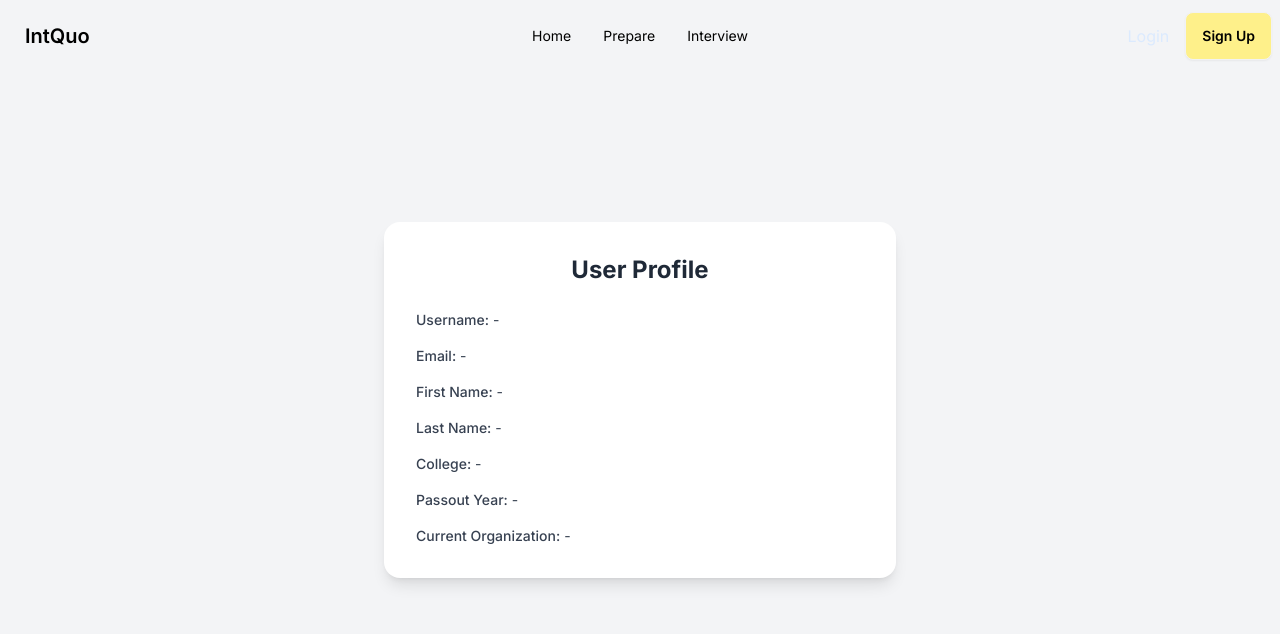
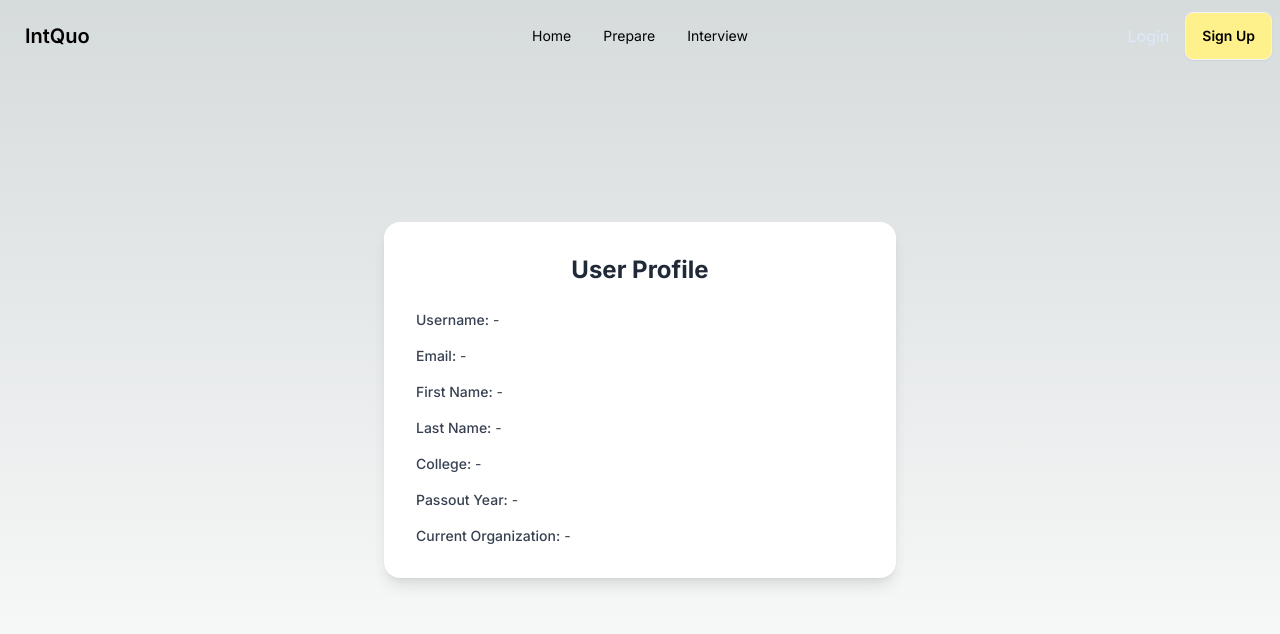
Before and after one commit to varadpundlik/IntQuo_client, a Next.js app in the folder intquo/: page /myprofile in a window 1280 px wide. Shown: the top 634 px of the page. Built offline with nearby package versions, Linux system fonts and the light colour scheme; no server answers.

Commit message:
fix: background

```diff
--- a/intquo/src/app/interview/[id]/page.tsx
+++ b/intquo/src/app/interview/[id]/page.tsx
@@ -30,7 +30,7 @@
   }, []);
 
   return (
-    <div className="min-h-screen bg-gray-100 px-4 py-12">
+    <div className="min-h-screen px-4 py-12">
       <div className="max-w-4xl mx-auto">
         {loading ? (
           <div className="text-center text-lg text-gray-600">Loading...</div>
--- a/intquo/src/app/interview/page.tsx
+++ b/intquo/src/app/interview/page.tsx
@@ -18,7 +18,7 @@
   }, []);
 
   return (
-    <div className="min-h-screen bg-gray-100 px-4 py-12">
+    <div className="min-h-screen px-4 py-12">
       <div className="max-w-4xl mx-auto">
         <div className="flex justify-between items-center mb-6">
           <h1 className="text-2xl font-bold text-gray-800">Interviews</h1>
--- a/intquo/src/app/myprofile/page.tsx
+++ b/intquo/src/app/myprofile/page.tsx
@@ -29,7 +29,7 @@
   }, []);
 
   return (
-    <div className="min-h-screen bg-gray-100 flex items-center justify-center px-4">
+    <div className="min-h-screen   flex items-center justify-center px-4">
       <div className="bg-white w-full max-w-lg p-8 rounded-2xl shadow-lg">
         <h2 className="text-2xl font-bold text-gray-800 mb-6 text-center">
           User Profile
--- a/intquo/src/app/questions/page.tsx
+++ b/intquo/src/app/questions/page.tsx
@@ -41,7 +41,7 @@
   };
 
   return (
-    <div className="min-h-screen bg-gray-100 px-4 py-12">
+    <div className="min-h-screen px-4 py-12">
       <div className="max-w-4xl mx-auto">
         <div className="mb-6 text-center">
           <input
```
